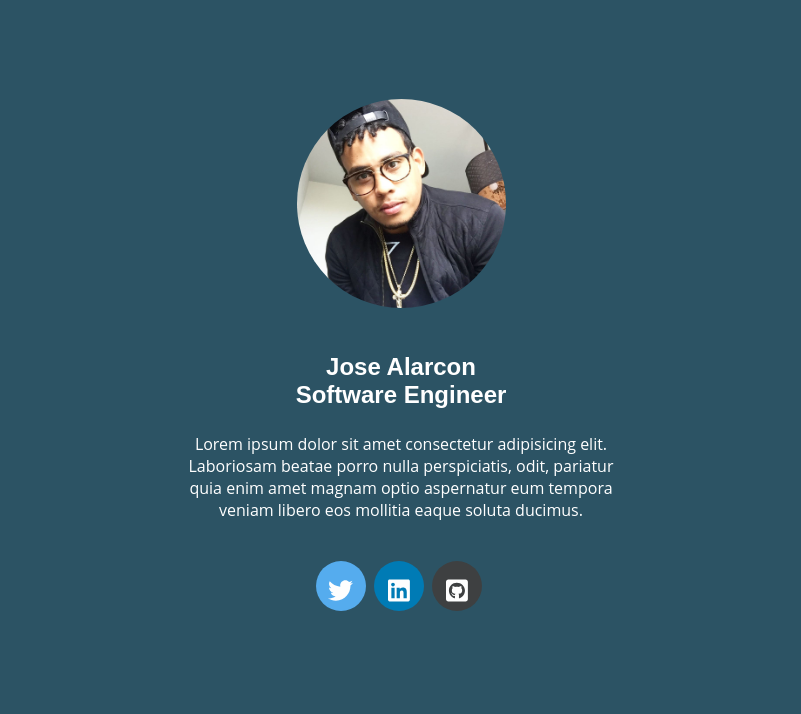
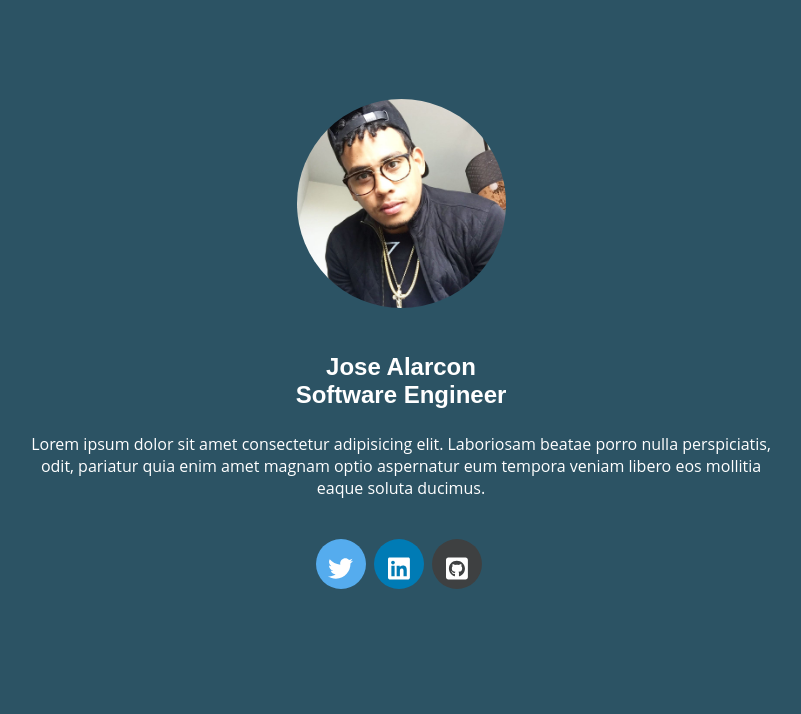
Before and after one commit to josealarconchacon/jose-profile-webpage, a PHP site: page / in a window 1280 px wide. Shown: the part 43-757 px from the top of the page, without its empty margins (239-1040 px from the left). Run offline with PHP 8.4, Linux system fonts and the light colour scheme; some libraries are stand-ins or nearby versions.

Commit message:
padding-top

```diff
--- a/css/profile.css
+++ b/css/profile.css
@@ -43,9 +43,9 @@ body {
 }
 
 .container {
-  max-width: 50%;
+  max-width: 750px;
   margin: 0 auto;
-  padding: 100px;
+  padding-top: 100px;
 }
 
 
```
